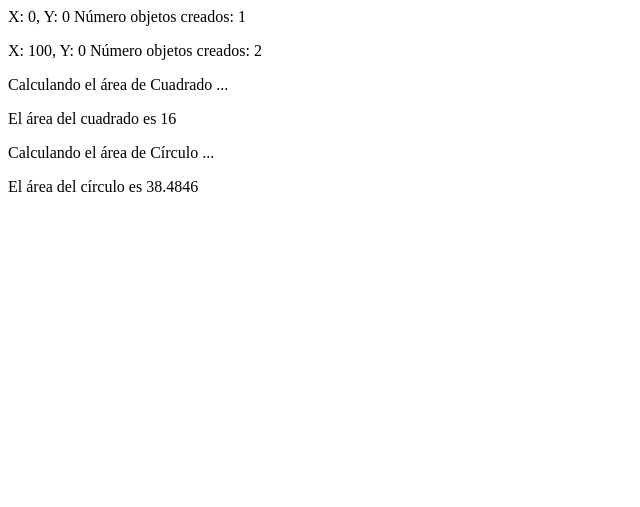
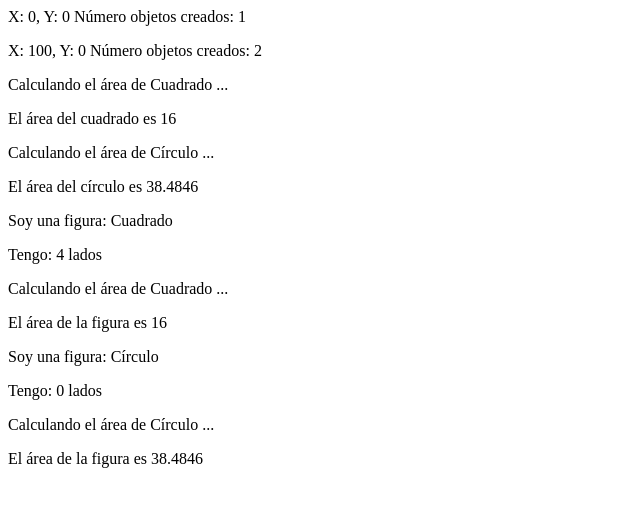
Before and after one commit to dudwcs/Ejemplo_basico_herencia_figura-sol, a PHP site: page / in a window 1280 px wide. Shown: the top 507 px of the page, without its empty margins (0-640 px from the left). Run offline with PHP 8.4, Linux system fonts and the light colour scheme.

Commit message:
++verInformacion y array de figuras

```diff
--- a/Figura.php
+++ b/Figura.php
@@ -17,6 +17,10 @@ class Figura
         $this->num_lados = $num_lados;
     }
 
+    public function verInformacion(){
+        echo "<p>Soy una figura: $this->nombre</p>";
+        echo "<p>Tengo: $this->num_lados lados</p>";
+    }
 
 
 }
--- a/index.php
+++ b/index.php
@@ -19,3 +19,13 @@ echo "<p>El área del cuadrado  es $area_cuadrado</p>";
 $circulo = new Circulo("Círculo", 3.5, $puntoB);
 $area_circulo = $circulo->calcularArea();
 echo "<p>El área del círculo es $area_circulo</p>";
+
+//Las añadimos a un array
+$figuras[] = $cuadrado;
+$figuras[] = $circulo;
+
+foreach ($figuras as $figura) {
+    $figura->verInformacion();
+    $area = $figura->calcularArea();
+    echo "<p>El área de la figura es $area</p>";
+}
```
